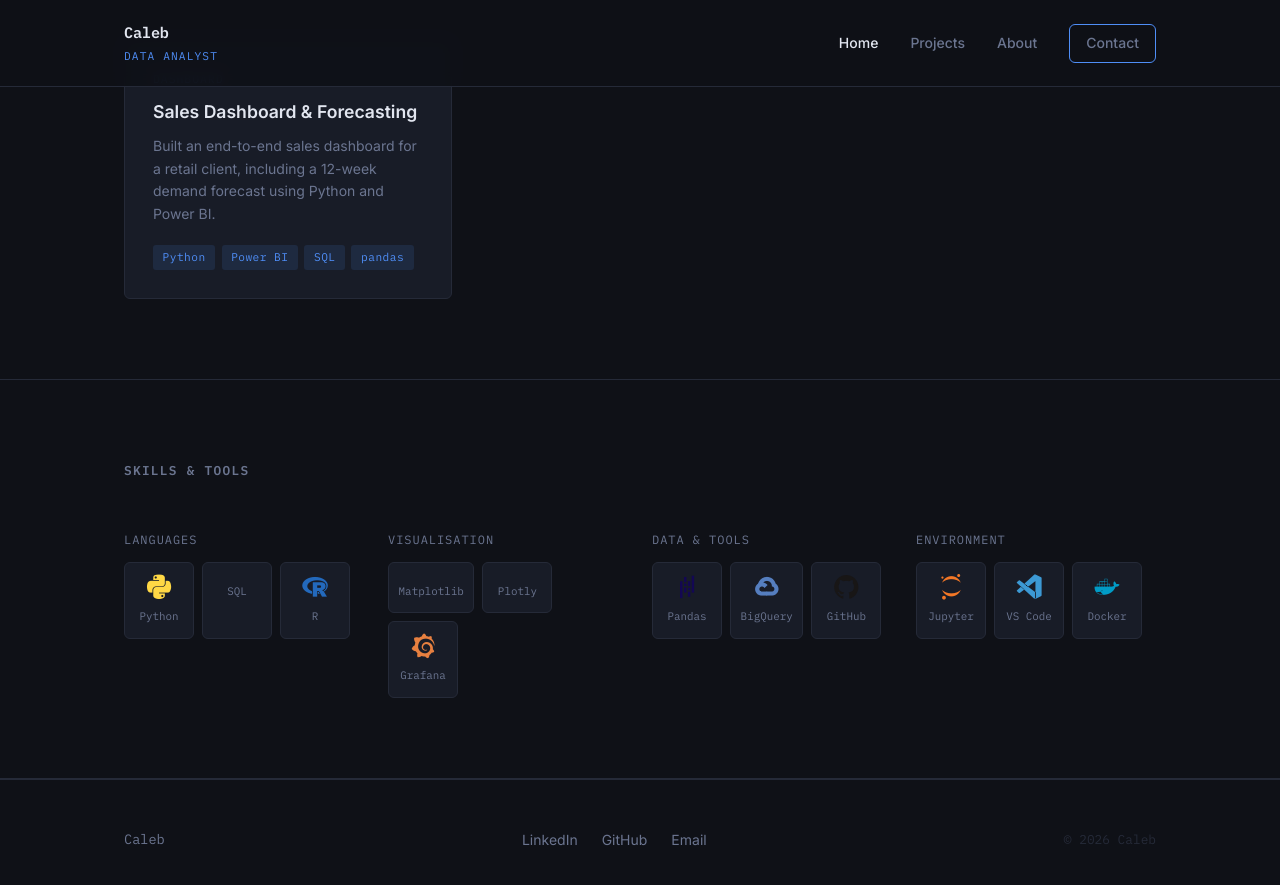
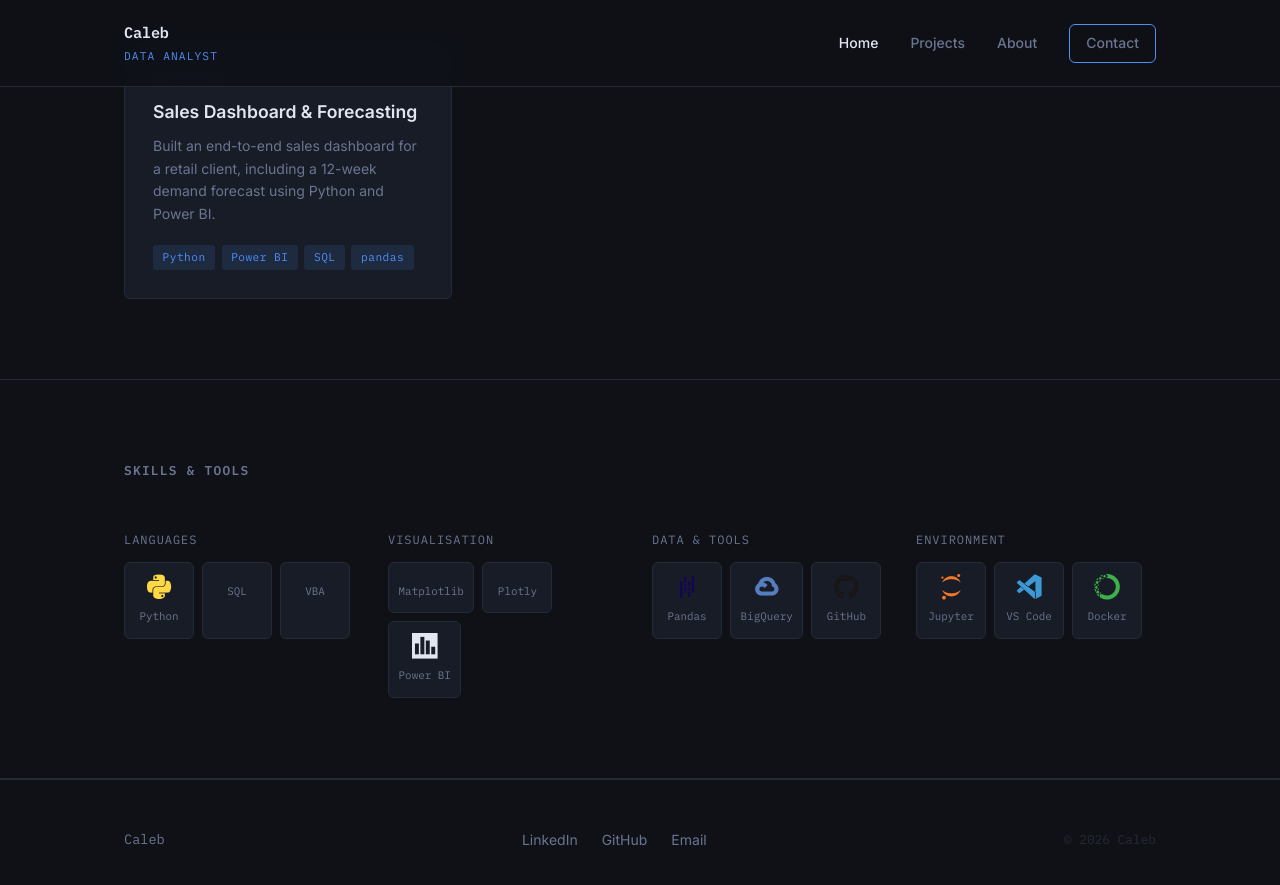
Before and after one commit to Shazilazi/Shazilazi.github.io, a Jekyll site: the page built from index.md, in a window 1280 px wide and 900 px high, scrolled down 951 px. Shown: the top 885 px of the window. Built offline with Jekyll 4.4.1, drawn with Linux system fonts in a browser that asks for light colours.

Commit message:
Update index.md

```diff
--- a/index.md
+++ b/index.md
@@ -83,8 +83,8 @@ layout: default
             <span>SQL</span>
           </div>
           <div class="skill-icon-item">
-            <i class="devicon-r-plain colored"></i>
-            <span>R</span>
+            <i class="devicon-visualbasic-plain colored"></i>
+            <span>VBA</span>
           </div>
         </div>
       </div>
@@ -100,8 +100,8 @@ layout: default
             <span>Plotly</span>
           </div>
           <div class="skill-icon-item">
-            <i class="devicon-grafana-plain colored"></i>
-            <span>Grafana</span>
+            <i class="devicon-minitab-plain"></i>
+            <span>Power BI</span>
           </div>
         </div>
       </div>
@@ -134,7 +134,7 @@ layout: default
             <span>VS Code</span>
           </div>
           <div class="skill-icon-item">
-            <i class="devicon-docker-plain colored"></i>
+            <i class="devicon-anaconda-original colored"></i>
             <span>Docker</span>
           </div>
         </div>
```
